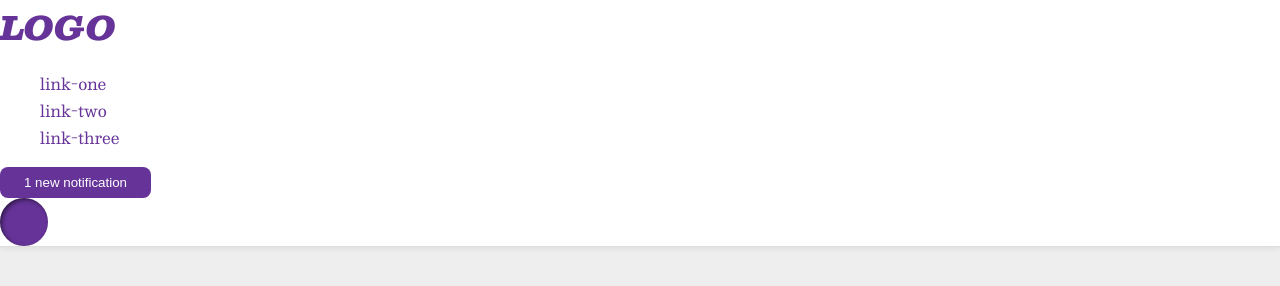
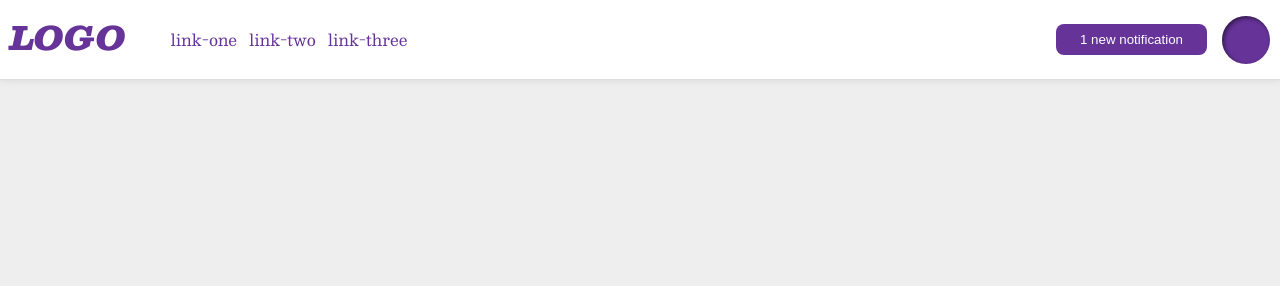
Before and after one commit to SarahCadet/odin, a plain HTML site: page css-exercises/flex/03-flex-header-2/index.html in a window 1280 px wide. Drawn offline with nearby package versions, Linux system fonts and the light colour scheme.

Commit message:
finished flex 3

```diff
--- a/css-exercises/flex/03-flex-header-2/index.html
+++ b/css-exercises/flex/03-flex-header-2/index.html
@@ -1,5 +1,6 @@
 <!DOCTYPE html>
 <html lang="en">
+
 <head>
     <meta charset="UTF-8">
     <meta http-equiv="X-UA-Compatible" content="IE=edge">
@@ -7,8 +8,10 @@
     <title>Flex Header 2</title>
     <link rel="stylesheet" href="style.css">
 </head>
+
 <body>
     <div class="header">
+        <div>
             <div class="logo">
                 LOGO
             </div>
@@ -17,10 +20,14 @@
                 <li><a href="https://google.com">link-two</a></li>
                 <li><a href="https://google.com">link-three</a></li>
             </ul>
+        </div>
+        <div class="notifs-prof">
             <button class="notifications">
                 1 new notification
             </button>
             <div class="profile-image"></div>
         </div>
+    </div>
 </body>
+
 </html>
--- a/css-exercises/flex/03-flex-header-2/style.css
+++ b/css-exercises/flex/03-flex-header-2/style.css
@@ -11,12 +11,21 @@ body {
 .header {
     background: white;
     border-bottom: 1px solid #ddd;
-  box-shadow: 0 0 8px rgba(0,0,0,.1);
+    box-shadow: 0 0 8px rgba(0, 0, 0, .1);
+    display: flex;
+    justify-content: space-between;
+    padding: 10px;
+}
+
+.header div {
+    display: flex;
+    justify-content: space-between;
+    gap: 5px;
 }
 
 .profile-image {
     background: rebeccapurple;
-  box-shadow: inset 2px 2px 4px rgba(0,0,0,.5);
+    box-shadow: inset 2px 2px 4px rgba(0, 0, 0, .5);
     border-radius: 50%;
     width: 48px;
     height: 48px;
@@ -35,6 +44,7 @@ button {
     background: rebeccapurple;
     color: white;
     padding: 8px 24px;
+    margin-right: 10px;
 }
 
 a {
@@ -46,3 +56,14 @@ a {
 ul {
     list-style-type: none;
 }
+
+.links {
+    display: flex;
+    justify-content: space-around;
+    gap: 12px;
+}
+
+.notifs-prof {
+    flex: 0 0 auto;
+    align-items: center;
+}
```
Lines whose indentation alone changed are shown as unchanged.
